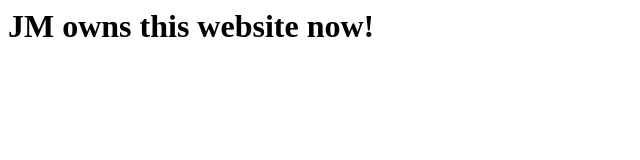
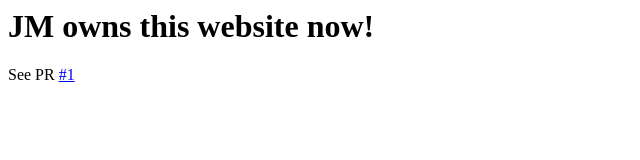
Before and after one commit to badzone/badzone.github.io, a plain HTML site: page index.html in a window 1280 px wide. Shown: the full height of the page, 0-640 px from the left. Drawn offline with Linux system fonts and the light colour scheme.

Commit message:
Add ref to first PR

```diff
--- a/index.html
+++ b/index.html
@@ -1 +1,2 @@
 <h1>JM owns this website now!</h1>
+<p>See PR <a href="https://github.com/badzone/badzone.github.io/pull/1">#1</a></p>
```
